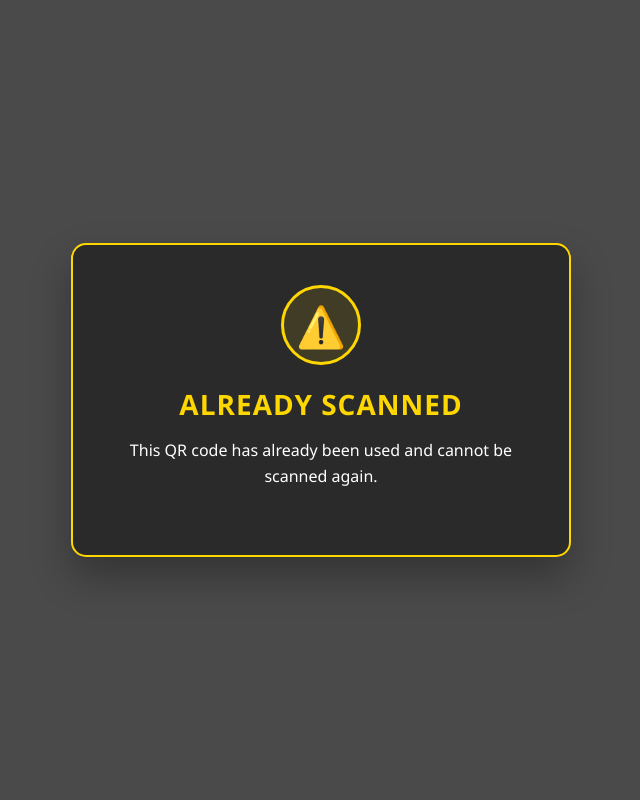
After one commit to Code-tech77/qr-code-project-verison-2, a Flask app: page /scan_qr/1 in a window 1280 px wide. The commit adds this page. Shown: the whole page, without its empty margins (319-959 px from the left). Run offline with Flask 3, Linux system fonts and the light colour scheme; tables that the repository leaves empty hold one stand-in row (values such as "Sample post").

Commit message:
Add files via upload

```diff
--- a/templates/index.html
+++ b/templates/index.html
@@ -7,7 +7,7 @@
 </head>
 <body>
     <div class="container">
-        <h1>Mohammed W Zuoriki</h1>
+        <h1>One-Tine QR Code Generator</h1>
         <p>Enter your text or URL</p>
         <input type="text" placeholder="TEXT OR URL" id="qrText">
         <p id="demo"></p>
--- /dev/null
+++ b/templates/scan_result.html
@@ -0,0 +1,146 @@
+<!DOCTYPE html>
+<html lang="en">
+<head>
+    <meta charset="UTF-8">
+    <meta name="viewport" content="width=device-width, initial-scale=1.0">
+    <title>QR Code Result</title>
+    <style>
+        * {
+            margin: 0;
+            padding: 0;
+            font-family: 'Segoe UI', Tahoma, Geneva, Verdana, sans-serif;
+            box-sizing: border-box;
+        }
+
+        body {
+            background: #4a4a4a;
+            min-height: 100vh;
+            display: flex;
+            align-items: center;
+            justify-content: center;
+        }
+
+        .result-container {
+            background: #2a2a2a;
+            padding: 40px;
+            border-radius: 15px;
+            text-align: center;
+            box-shadow: 0 20px 40px rgba(0,0,0,0.3);
+            max-width: 500px;
+            width: 90%;
+            border: 2px solid #ffd700;
+        }
+
+        .icon {
+            width: 80px;
+            height: 80px;
+            margin: 0 auto 20px;
+            border-radius: 50%;
+            display: flex;
+            align-items: center;
+            justify-content: center;
+            font-size: 40px;
+            color: #ffd700;
+            background: rgba(255, 215, 0, 0.1);
+            border: 3px solid #ffd700;
+        }
+
+        .title {
+            color: #ffd700;
+            font-size: 28px;
+            font-weight: 600;
+            margin-bottom: 15px;
+            text-transform: uppercase;
+            letter-spacing: 1px;
+        }
+
+        .message {
+            color: #ffffff;
+            font-size: 16px;
+            line-height: 1.6;
+            margin-bottom: 25px;
+        }
+
+        .redirect-url {
+            background: rgba(255, 215, 0, 0.1);
+            border: 1px solid #ffd700;
+            border-radius: 8px;
+            padding: 15px;
+            margin: 20px 0;
+            color: #ffd700;
+            font-family: 'Courier New', monospace;
+            word-break: break-all;
+        }
+
+        .loading {
+            color: #ffd700;
+            font-size: 14px;
+            margin-top: 20px;
+            opacity: 0.8;
+        }
+
+        .spinner {
+            display: inline-block;
+            width: 20px;
+            height: 20px;
+            border: 2px solid #ffd700;
+            border-radius: 50%;
+            border-top-color: transparent;
+            animation: spin 1s ease-in-out infinite;
+            margin-right: 10px;
+        }
+
+        @keyframes spin {
+            to { transform: rotate(360deg); }
+        }
+
+        .home-link {
+            margin-top: 30px;
+            display: inline-block;
+            color: #ffd700;
+            text-decoration: none;
+            padding: 10px 20px;
+            border: 2px solid #ffd700;
+            border-radius: 25px;
+            transition: all 0.3s ease;
+        }
+
+        .home-link:hover {
+            background: #ffd700;
+            color: #2a2a2a;
+        }
+    </style>
+</head>
+<body>
+    <div class="result-container">
+        {% if scanned %}
+            <div class="icon">⚠️</div>
+            <h1 class="title">Already Scanned</h1>
+            <p class="message">This QR code has already been used and cannot be scanned again.</p>
+        {% elif invalid %}
+            <div class="icon">❌</div>
+            <h1 class="title">Invalid Code</h1>
+            <p class="message">The QR code you scanned is not valid.</p>
+        {% else %}
+            <div class="icon">✅</div>
+            <h1 class="title">Redirecting...</h1>
+            <p class="message">You will be redirected to the destination shortly.</p>
+            <div class="redirect-url">{{ url }}</div>
+            <div class="loading">
+                <span class="spinner"></span>
+                Preparing redirect...
+            </div>
+        {% endif %}
+
+
+    </div>
+
+    {% if not scanned and not invalid %}
+    <script>
+        setTimeout(() => {
+            window.location.replace('{{ url }}');
+        }, 2000);
+    </script>
+    {% endif %}
+</body>
+</html>
```
